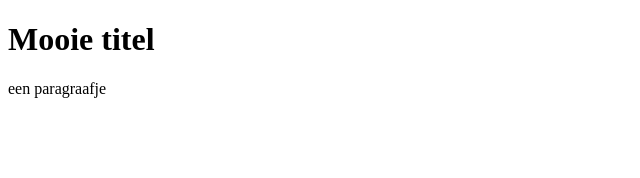
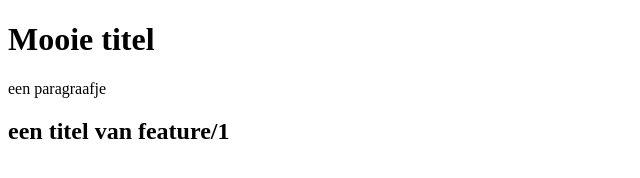
Before and after one commit to roel-remmerie/voorbereiding-examen, a plain HTML site: page index.html in a window 1280 px wide. Shown: the whole page, without its empty margins (0-640 px from the left). Drawn offline with Linux system fonts and the light colour scheme.

Commit message:
Add h2 element to index.html

```diff
--- a/index.html
+++ b/index.html
@@ -9,5 +9,6 @@
 <body>
     <h1>Mooie titel</h1>
     <p>een paragraafje</p>
+    <h2>een titel van feature/1</h2>
 </body>
 </html>
```
